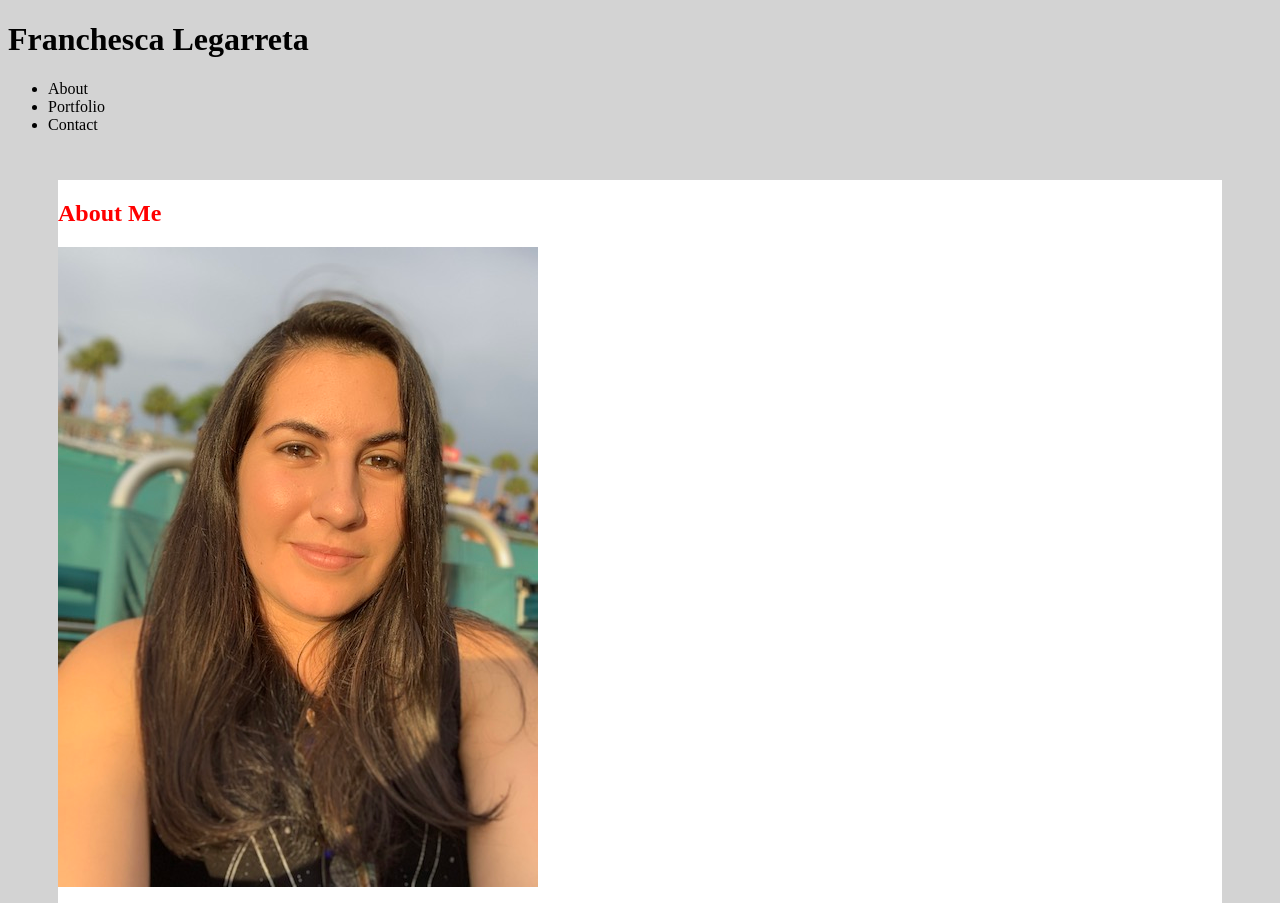
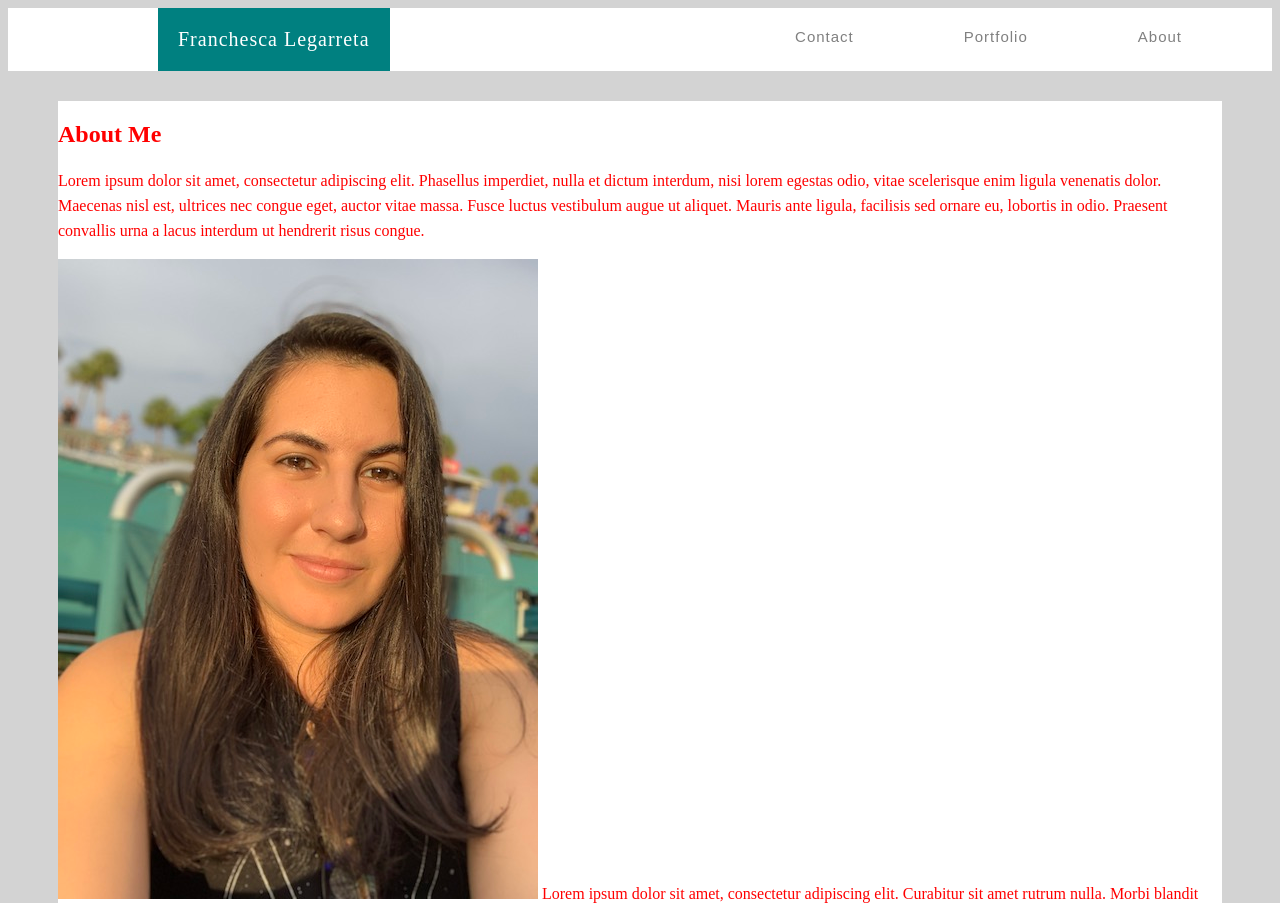
Before and after one commit to french-stuff/Basic-Portfolio, a plain HTML site: page index.html in a window 1280 px wide. Shown: the top 903 px of the page. Drawn offline with Linux system fonts and the light colour scheme; files that its build step writes are made by us from their sources.

Commit message:
Add files via upload
updated version of (main)with additional paragraph

```diff
--- a/index.html
+++ b/index.html
@@ -1,26 +1,39 @@
 <!DOCTYPE html>
 <html>
+
 <head>
-  <title>Basic-Portfolio</title>
-  <link rel="stylesheet" type="text/css" href="../assets/css/style.css">
+    <title>Basic-Portfolio</title>
+    <link rel="stylesheet" type="text/css" href="../assets/css/style.css">
 </head>
+
 <body>
-  <div classs="container">
-    <div class="nav">
-      <h1>Franchesca Legarreta</h1>
-      <ul>
-        <li>About</li>
-        <li>Portfolio</li>
-        <li>Contact</li>
-      </ul>
+    <div class="container">
+        <nav class="navbar navbar-expand-lg navbar-light bg-light">
+            <a class="navbar-brand" href="#">Franchesca Legarreta</a>
+            <a class="link" href="#about">About</a></li>
+            <a class="link" href="#portfolio">Portfolio</a></li>
+            <a class="link" href="#contacts">Contact</a></li>
     </div>
     <div class="main">
-      <h2>About Me</h2>
-        <img src="photo.png.jpg">
-            <p>
-              Lorem ipsum dolor sit amet, consectetur adipiscing elit. Curabitur sit amet rutrum nulla. Morbi blandit lacinia vulputate. Cras vehicula condimentum enim, ac aliquam nisl interdum a. Curabitur et nibh id nulla faucibus venenatis id et turpis. Morbi ipsum tellus, ullamcorper non odio id, auctor porttitor dui. Aenean volutpat mollis mauris, vitae condimentum dolor egestas sit amet. Quisque faucibus urna non mattis gravida. In rutrum aliquet dignissim. Maecenas facilisis, neque sit amet hendrerit scelerisque, nibh eros posuere orci, id blandit metus tellus sed dolor.
-             </p>
+        <h2>About Me</h2>
+       <div class="first">
+        <p>Lorem ipsum dolor sit amet, consectetur adipiscing elit. Phasellus imperdiet, nulla et dictum interdum, nisi
+            lorem egestas odio, vitae scelerisque enim ligula venenatis dolor. Maecenas nisl est, ultrices nec congue eget,
+            auctor vitae massa. Fusce luctus vestibulum augue ut aliquet. Mauris ante ligula, facilisis sed ornare eu,
+            lobortis in odio. Praesent convallis urna a lacus interdum ut hendrerit risus congue.
+       </p>
+       </div>
+        <p><img src="photo.png.jpg">
+            Lorem ipsum dolor sit amet, consectetur adipiscing elit. Curabitur sit amet rutrum nulla. Morbi blandit
+            lacinia vulputate. Cras vehicula condimentum enim, ac aliquam nisl interdum a. Curabitur et nibh id
+            nulla faucibus venenatis id et turpis. Morbi ipsum tellus, ullamcorper non odio id, auctor porttitor
+            dui. Aenean volutpat mollis mauris, vitae condimentum dolor egestas sit amet. Quisque faucibus urna non
+            mattis gravida. In rutrum aliquet dignissim. Maecenas facilisis, neque sit amet hendrerit scelerisque.
+            Mauris ante ligula, facilisis sed ornare eu,
+            lobortis in odio. Praesent convallis urna a lacus interdum ut hendrerit risus congue.
+        </p>
     </div>
-  </div>
+    </div>
 </body>
+
 </html>
```
